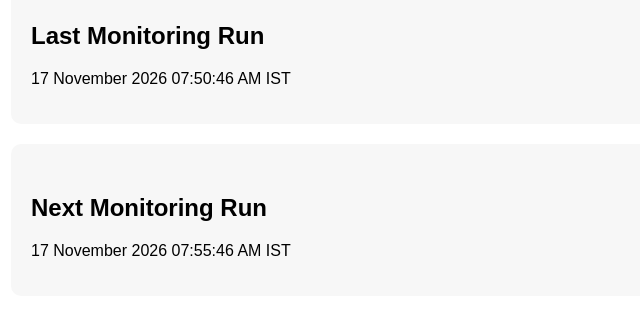
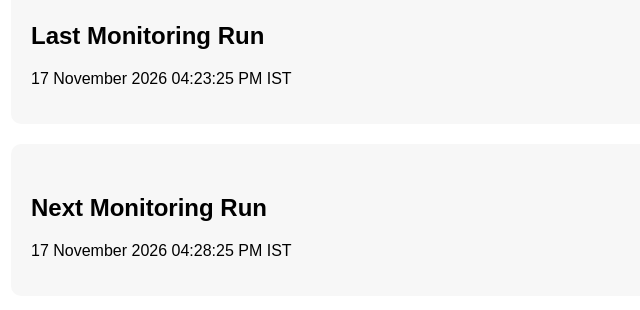
Before and after one commit to Shreyash071005/SPPU-Result-Monitor, a plain HTML site: page docs/index.html in a window 1280 px wide. Shown: the part 367-677 px from the top of the page, 129-769 px from the left. Drawn offline with Linux system fonts and the light colour scheme.

Commit message:
Auto Update Result Monitor

```diff
--- a/docs/index.html
+++ b/docs/index.html
@@ -49,7 +49,7 @@ Last Monitoring Run
 </h2>
 
 <p>
-17 November 2026 07:50:46 AM IST
+17 November 2026 04:23:25 PM IST
 </p>
 
 </div>
@@ -62,7 +62,7 @@ Next Monitoring Run
 </h2>
 
 <p>
-17 November 2026 07:55:46 AM IST
+17 November 2026 04:28:25 PM IST
 </p>
 
 </div>
```
